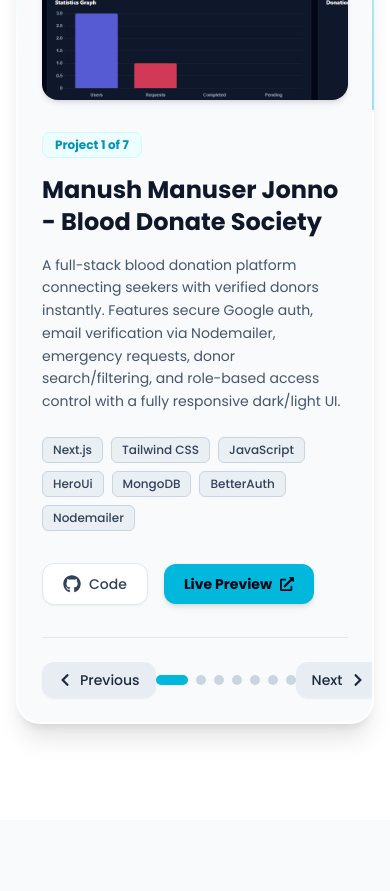
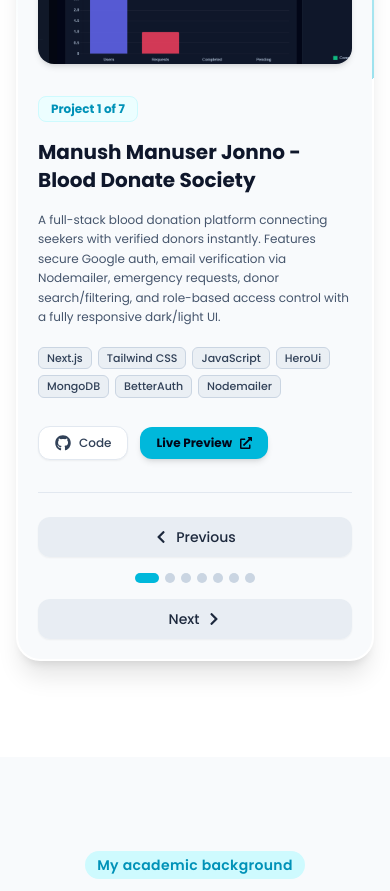
Before and after one commit to mdlimonislam000000-code/My-Protfolio, a Next.js app: page / in a window 390 px wide. Shown: the part 5440-6331 px from the top of the page. Built offline with nearby package versions, Linux system fonts and the light colour scheme.

Commit message:
Projects comnponent update

```diff
--- a/src/components/Projects.jsx
+++ b/src/components/Projects.jsx
@@ -4,7 +4,7 @@ import { motion, AnimatePresence } from 'framer-motion';
 import { FaGithub, FaExternalLinkAlt, FaChevronLeft, FaChevronRight } from 'react-icons/fa';
 
 const projectsData = [
- {
+  {
     id: 1,
     title: 'Manush Manuser Jonno - Blood Donate Society',
     description: 'A full-stack blood donation platform connecting seekers with verified donors instantly. Features secure Google auth, email verification via Nodemailer, emergency requests, donor search/filtering, and role-based access control with a fully responsive dark/light UI.',
@@ -113,7 +113,7 @@ const Projects = () => {
           />
 
           {/* ইনার মেইন কার্ড বডি */}
-          <div className="relative bg-slate-50 dark:bg-slate-950 rounded-[22px] overflow-hidden p-6 sm:p-8 z-10">
+          <div className="relative bg-slate-50 dark:bg-slate-950 rounded-[22px] overflow-hidden p-5 sm:p-8 z-10">
 
             <AnimatePresence mode="wait">
               <motion.div
@@ -125,7 +125,7 @@ const Projects = () => {
                 className="grid grid-cols-1 lg:grid-cols-12 gap-8 items-center"
               >
                 {/* Project Image (Col Span: 6) */}
-                <div className="lg:col-span-6 relative h-64 sm:h-72 lg:h-80 rounded-2xl overflow-hidden bg-slate-200 dark:bg-slate-900 shadow-md">
+                <div className="lg:col-span-6 relative h-56 sm:h-72 lg:h-80 rounded-2xl overflow-hidden bg-slate-200 dark:bg-slate-900 shadow-md">
                   <img
                     src={project.image}
                     alt={project.title}
@@ -145,20 +145,20 @@ const Projects = () => {
                     </span>
                   </div>
 
-                  <h3 className="text-2xl font-bold text-slate-900 dark:text-white">
+                  <h3 className="text-xl sm:text-2xl font-bold text-slate-900 dark:text-white">
                     {project.title}
                   </h3>
 
-                  <p className="text-slate-600 dark:text-slate-400 text-sm sm:text-base leading-relaxed">
+                  <p className="text-slate-600 dark:text-slate-400 text-xs sm:text-base leading-relaxed">
                     {project.description}
                   </p>
 
                   {/* Tags */}
-                  <div className="flex flex-wrap gap-2 pt-2">
+                  <div className="flex flex-wrap gap-1.5 sm:gap-2 pt-1">
                     {project.tags.map((tag, idx) => (
                       <span
                         key={idx}
-                        className="text-xs font-medium px-2.5 py-1 rounded-md bg-slate-200/60 dark:bg-slate-900 text-slate-700 dark:text-slate-300 border border-slate-300 dark:border-slate-800"
+                        className="text-[11px] sm:text-xs font-medium px-2 py-0.5 sm:px-2.5 sm:py-1 rounded-md bg-slate-200/60 dark:bg-slate-900 text-slate-700 dark:text-slate-300 border border-slate-300 dark:border-slate-800"
                       >
                         {tag}
                       </span>
@@ -166,24 +166,24 @@ const Projects = () => {
                   </div>
 
                   {/* Action Buttons */}
-                  <div className="flex items-center gap-4 pt-4">
+                  <div className="flex flex-wrap items-center gap-3 pt-3">
                     <a
                       href={project.githubLink}
                       target="_blank"
                       rel="noopener noreferrer"
-                      className="flex items-center gap-2 py-2.5 px-5 rounded-xl bg-white dark:bg-slate-900 border border-slate-200 dark:border-slate-800 text-slate-700 dark:text-slate-300 hover:text-cyan-500 font-medium text-sm transition-all shadow-xs"
+                      className="flex items-center gap-2 py-2 px-4 sm:py-2.5 sm:px-5 rounded-xl bg-white dark:bg-slate-900 border border-slate-200 dark:border-slate-800 text-slate-700 dark:text-slate-300 hover:text-cyan-500 font-medium text-xs sm:text-sm transition-all shadow-xs"
                     >
-                      <FaGithub size={18} />
+                      <FaGithub size={16} />
                       <span>Code</span>
                     </a>
                     <a
                       href={project.liveLink}
                       target="_blank"
                       rel="noopener noreferrer"
-                      className="flex items-center gap-2 py-2.5 px-5 rounded-xl bg-cyan-500 hover:bg-cyan-600 text-slate-950 font-bold text-sm transition-all shadow-md hover:shadow-cyan-500/25"
+                      className="flex items-center gap-2 py-2 px-4 sm:py-2.5 sm:px-5 rounded-xl bg-cyan-500 hover:bg-cyan-600 text-slate-950 font-bold text-xs sm:text-sm transition-all shadow-md hover:shadow-cyan-500/25"
                     >
                       <span>Live Preview</span>
-                      <FaExternalLinkAlt size={14} />
+                      <FaExternalLinkAlt size={12} />
                     </a>
                   </div>
 
@@ -191,24 +191,24 @@ const Projects = () => {
               </motion.div>
             </AnimatePresence>
 
-            {/* Navigation Control Buttons */}
-            <div className="flex items-center justify-between mt-8 pt-6 border-t border-slate-200 dark:border-slate-800">
+            {/* Navigation Control Buttons - Responsive Fix for Mobile View */}
+            <div className="flex flex-col sm:flex-row items-center justify-between gap-4 mt-8 pt-6 border-t border-slate-200 dark:border-slate-800">
               <button
                 onClick={prevProject}
-                className="flex items-center gap-2 px-4 py-2 rounded-xl bg-slate-200/70 hover:bg-cyan-500 hover:text-white dark:bg-slate-900 dark:hover:bg-cyan-500 text-slate-800 dark:text-slate-200 font-medium text-sm transition-all cursor-pointer shadow-xs"
+                className="w-full sm:w-auto flex items-center justify-center gap-2 px-4 py-2.5 rounded-xl bg-slate-200/70 hover:bg-cyan-500 hover:text-white dark:bg-slate-900 dark:hover:bg-cyan-500 text-slate-800 dark:text-slate-200 font-medium text-sm transition-all cursor-pointer shadow-xs"
               >
                 <FaChevronLeft size={14} />
                 <span>Previous</span>
               </button>
 
               {/* Dots Indicator */}
-              <div className="flex gap-2">
+              <div className="flex flex-wrap justify-center gap-1.5 sm:gap-2">
                 {projectsData.map((_, idx) => (
                   <button
                     key={idx}
                     onClick={() => setCurrentIndex(idx)}
                     className={`h-2.5 rounded-full transition-all duration-300 cursor-pointer ${
-                      currentIndex === idx ? 'w-8 bg-cyan-500' : 'w-2.5 bg-slate-300 dark:bg-slate-800'
+                      currentIndex === idx ? 'w-6 sm:w-8 bg-cyan-500' : 'w-2.5 bg-slate-300 dark:bg-slate-800'
                     }`}
                   />
                 ))}
@@ -216,7 +216,7 @@ const Projects = () => {
 
               <button
                 onClick={nextProject}
-                className="flex items-center gap-2 px-4 py-2 rounded-xl bg-slate-200/70 hover:bg-cyan-500 hover:text-white dark:bg-slate-900 dark:hover:bg-cyan-500 text-slate-800 dark:text-slate-200 font-medium text-sm transition-all cursor-pointer shadow-xs"
+                className="w-full sm:w-auto flex items-center justify-center gap-2 px-4 py-2.5 rounded-xl bg-slate-200/70 hover:bg-cyan-500 hover:text-white dark:bg-slate-900 dark:hover:bg-cyan-500 text-slate-800 dark:text-slate-200 font-medium text-sm transition-all cursor-pointer shadow-xs"
               >
                 <span>Next</span>
                 <FaChevronRight size={14} />
```
